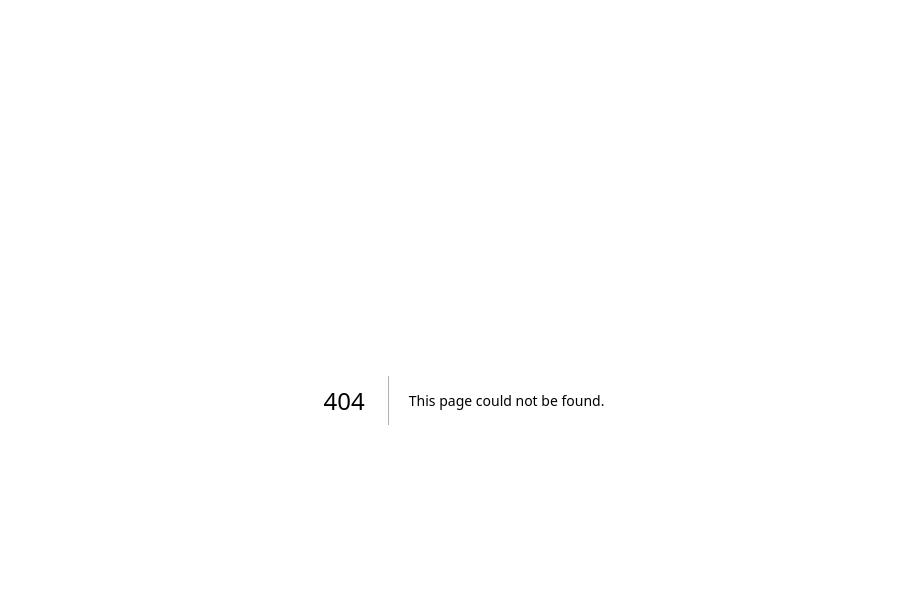
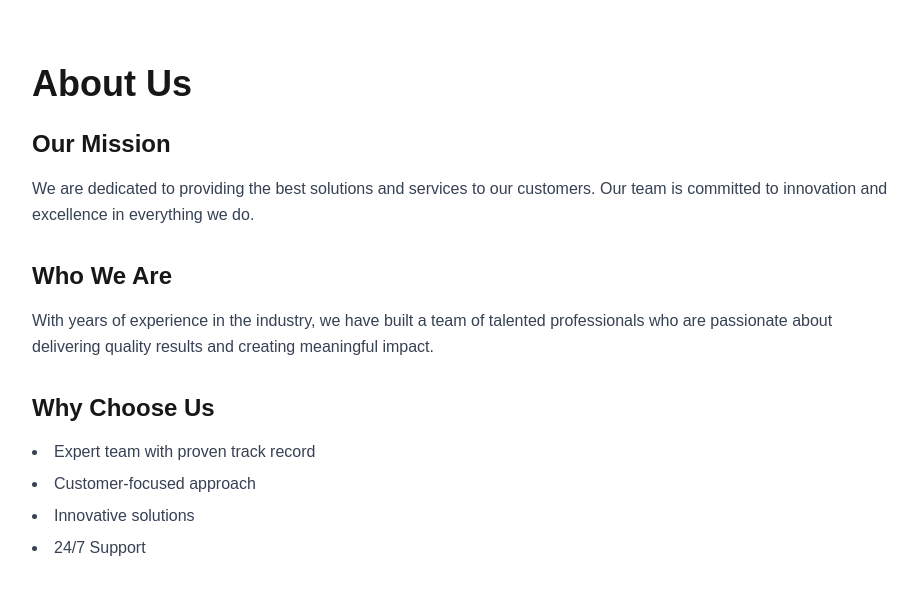
Before and after one commit to rizkyprawira/myweb, a Next.js app: page /about in a window 1280 px wide. Before the commit this address had no page. Shown: the top 592 px of the page, without its empty margins (176-1094 px from the left). Built offline with nearby package versions, Linux system fonts and the light colour scheme.

Commit message:
Add About Page

```diff
--- /dev/null
+++ b/app/about/page.tsx
@@ -0,0 +1,36 @@
+export default function About() {
+    return (
+        <div className="min-h-screen bg-white">
+            <div className="max-w-4xl mx-auto px-4 py-16">
+                <h1 className="text-4xl font-bold mb-6">About Us</h1>
+
+                <section className="mb-8">
+                    <h2 className="text-2xl font-semibold mb-4">Our Mission</h2>
+                    <p className="text-gray-700 leading-relaxed">
+                        We are dedicated to providing the best solutions and services to our customers.
+                        Our team is committed to innovation and excellence in everything we do.
+                    </p>
+                </section>
+
+                <section className="mb-8">
+                    <h2 className="text-2xl font-semibold mb-4">Who We Are</h2>
+                    <p className="text-gray-700 leading-relaxed">
+                        With years of experience in the industry, we have built a team of talented
+                        professionals who are passionate about delivering quality results and creating
+                        meaningful impact.
+                    </p>
+                </section>
+
+                <section>
+                    <h2 className="text-2xl font-semibold mb-4">Why Choose Us</h2>
+                    <ul className="list-disc list-inside text-gray-700 space-y-2">
+                        <li>Expert team with proven track record</li>
+                        <li>Customer-focused approach</li>
+                        <li>Innovative solutions</li>
+                        <li>24/7 Support</li>
+                    </ul>
+                </section>
+            </div>
+        </div>
+    );
+}
```
